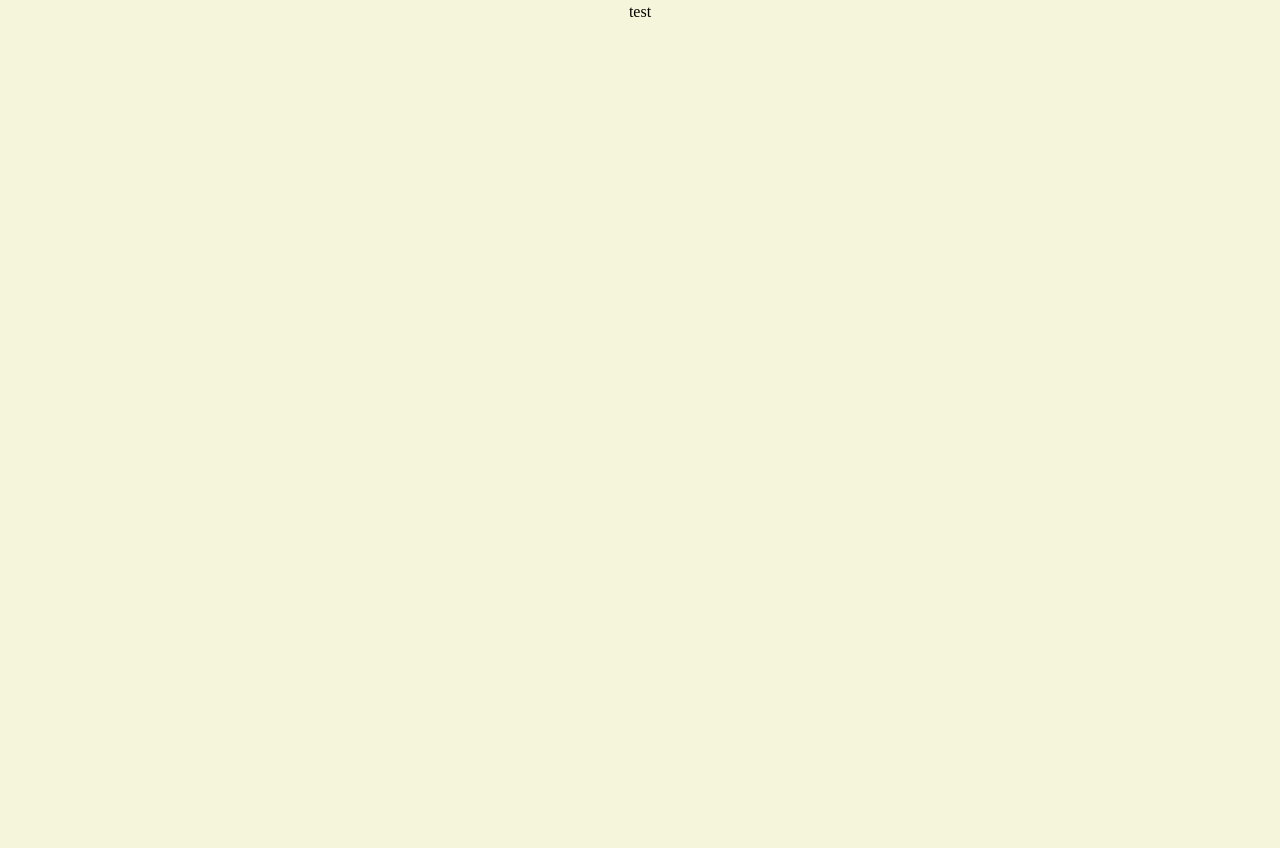
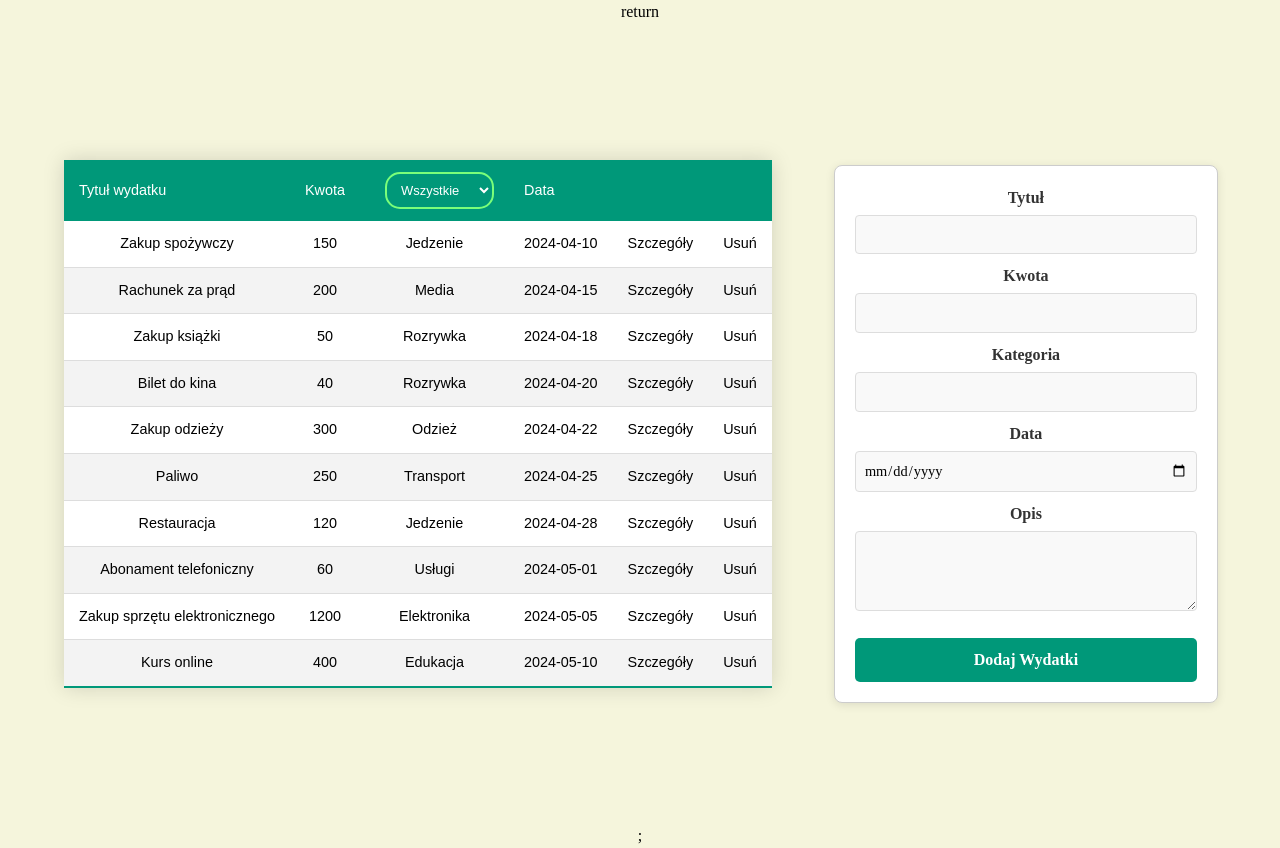
Before and after one commit to Szy-Ban/Expense-Tracking-System, a Next.js app: page / in a window 1280 px wide. Before the commit the page ends 800 px from the top, so only its background shows below. Built offline with nearby package versions, Linux system fonts and the light colour scheme.

Commit message:
zmiana na comp + formularz

```diff
--- /dev/null
+++ b/app/components/chargesList/ChargeAdder.js
@@ -0,0 +1,76 @@
+import React from 'react';
+import { useFormik } from 'formik';
+
+export default function AddChargeForm({ onAdd }) {
+
+    const formik = useFormik({
+        initialValues: {
+            title: '',
+            amount: '',
+            category: '',
+            date: '',
+            description: ''
+        },
+        onSubmit: (values, { resetForm }) => {
+            onAdd(values);
+            resetForm();
+        }
+    });
+
+
+    return (
+        <form onSubmit={formik.handleSubmit}>
+            <div>
+                <label htmlFor="title">Tytuł</label>
+                <input
+                    id="title"
+                    name="title"
+                    type="text"
+                    onChange={formik.handleChange}
+                    value={formik.values.title}
+                />
+            </div>
+            <div>
+                <label htmlFor="amount">Kwota</label>
+                <input
+                    id="amount"
+                    name="amount"
+                    type="number"
+                    onChange={formik.handleChange}
+                    value={formik.values.amount}
+                />
+            </div>
+            <div>
+                <label htmlFor="category">Kategoria</label>
+                <input
+                    id="category"
+                    name="category"
+                    type="text"
+                    onChange={formik.handleChange}
+                    value={formik.values.category}
+                />
+            </div>
+            <div>
+                <label htmlFor="date">Data</label>
+                <input
+                    id="date"
+                    name="date"
+                    type="date"
+                    onChange={formik.handleChange}
+                    value={formik.values.date}
+                />
+            </div>
+            <div>
+                <label htmlFor="description">Opis</label>
+                <textarea
+                    id="description"
+                    name="description"
+                    onChange={formik.handleChange}
+                    value={formik.values.description}
+                />
+            </div>
+            <button type="submit">Dodaj Wydatki</button>
+        </form>
+    );
+
+}
--- a/app/components/chargesList/ChargesList.js
+++ b/app/components/chargesList/ChargesList.js
@@ -6,8 +6,10 @@ import { useState } from "react";
 import ChargeItem from "./ChargeItem";
 import ChargeDetailsModal from "./ChargeDetailsModal";
 import CategoryFilter from "./CategoryFilter";
+import AddChargeForm from "./ChargeAdder";
 
 export default function ChargesList() {
+    const [charges, setCharges] = useState(Data); // Przechowujemy listę opłat tymczasowo w stanie React
     const [selectedCharge, setSelectedCharge] = useState(null);
     const [selectedCategory, setSelectedCategory] = useState("Wszystkie");
     const [hiddenCharges, setHiddenCharges] = useState([]);
@@ -16,16 +18,26 @@ export default function ChargesList() {
     const closeModal = () => setSelectedCharge(null);
     const hideCharge = (id) => setHiddenCharges(hiddenCharges.concat(id));
 
-    const uniqueCategories = Array.from(new Set(Data.map(item => item.category)));
+    const addCharge = (newCharge) => {
+        setCharges([...charges, { ...newCharge, id: Date.now() }]); // Dodajemy nową opłatę tymczasowo do stanu
+    };
+
+    // const addCharge = (newCharge) => {
+    //     const updatedCharge = { id: Date.now(), title: newCharge.title, amount: newCharge.amount, category: newCharge.category, date: newCharge.date };
+    //     setCharges([...charges, updatedCharge]);
+    // };
+
+    const uniqueCategories = Array.from(new Set(charges.map(item => item.category)));
     const categories = ["Wszystkie"].concat(uniqueCategories);
 
-    const visibleCharges = Data.filter(item => !hiddenCharges.includes(item.id));
+    const visibleCharges = charges.filter(item => !hiddenCharges.includes(item.id));
     const filteredCharges = selectedCategory === "Wszystkie"
         ? visibleCharges
         : visibleCharges.filter(item => item.category === selectedCategory);
 
     return (
-        <div className="centerTableT">
+        <div className="charges-container">
+            <div className="table-container">
                 <table>
                     <thead>
                     <tr>
@@ -53,5 +65,7 @@ export default function ChargesList() {
                     <ChargeDetailsModal charge={selectedCharge} closeModal={closeModal} />
                 )}
             </div>
+            <AddChargeForm onAdd={addCharge} /> {/* Przekazujemy funkcję addCharge do formularza */}
+        </div>
     );
 }
--- a/app/globals.css
+++ b/app/globals.css
@@ -26,6 +26,18 @@
   align-items: center;
   height: 100vh;
 }
+
+.table-container {
+  margin-left: 5%;
+}
+
+.charges-container {
+  display: flex;
+  justify-content: center;
+  align-items: center;
+  height: 100vh;
+}
+
 
 body {
   font-family: "Bahnschrift", serif;
@@ -147,3 +159,82 @@ option {
   background-color: #ffffff;
   color: #333333;
 }
+
+/* Stylowanie formularza */
+form {
+  display: flex;
+  flex-direction: column;
+  margin-top: 20px;
+  padding: 20px;
+  border: 1px solid #ccc;
+  border-radius: 8px;
+  max-width: 30%;
+  background-color: white;
+  box-shadow: 0 2px 10px rgba(0, 0, 0, 0.1); /* Cień */
+  margin-left: auto;
+  margin-right: auto;
+  min-width: 30%;
+}
+
+.formContainer {
+  width: 100vh;
+  display: flex;
+}
+form h3 {
+  font-size: 1.25rem;
+  color: #009879;
+  margin-bottom: 15px;
+}
+
+form div {
+  margin-bottom: 10px;
+}
+
+form label {
+  display: block;
+  font-weight: bold;
+  color: #333333;
+  margin-bottom: 5px;
+}
+
+form input,
+form select,
+form textarea {
+  width: 100%;
+  padding: 8px;
+  border: 1px solid #ddd;
+  border-radius: 4px;
+  font-size: 0.9em;
+  background-color: #f9f9f9;
+}
+
+form input:focus,
+form select:focus,
+form textarea:focus {
+  outline: none;
+  border-color: #009879;
+  background-color: #ffffff;
+}
+
+form textarea {
+  resize: vertical;
+  min-height: 80px;
+}
+
+form button[type="submit"] {
+  width: 100%;
+  padding: 10px;
+  background-color: #009879;
+  color: white;
+  border: none;
+  border-radius: 5px;
+  cursor: pointer;
+  font-weight: bold;
+  font-size: 1em;
+  margin-top: 10px;
+  transition: background-color 0.3s;
+}
+
+form button[type="submit"]:hover {
+  background-color: #00cb9f;
+}
--- a/app/page.js
+++ b/app/page.js
@@ -1,9 +1,10 @@
 import Image from "next/image";
+import ChargesList from "@/app/components/chargesList/ChargesList";
 
 export default function Home() {
   return (
     <div>
-    test
+      return <ChargesList />;
     </div>
   );
 }
```
Also changed, not shown: package.json (+8 -6 lines), 1 other file (tests, documents, lock files or other folders). Lines whose indentation alone changed are shown as unchanged.
